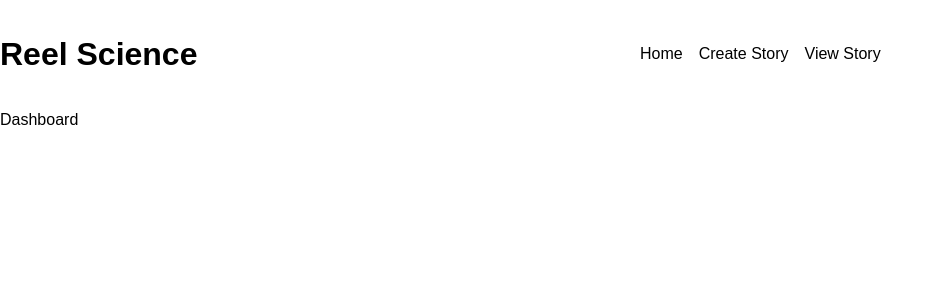
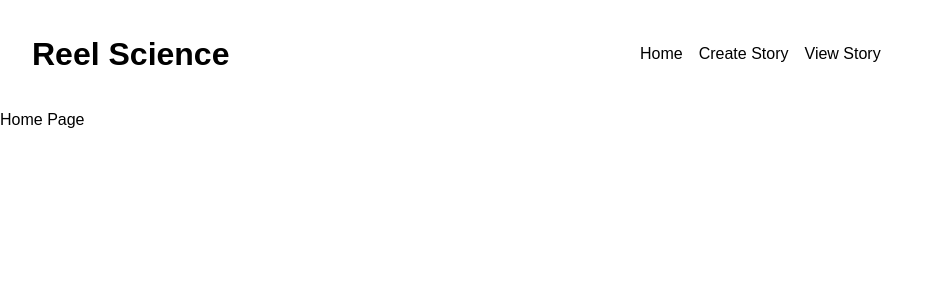
Before and after one commit to Jonathan-Wong-Code/apply-digital-hackathon-for-good, a React (Create React App) app: page / in a window 1280 px wide. Shown: the top 300 px of the page, without its empty margins (0-943 px from the left). Built offline with nearby package versions, Linux system fonts and the light colour scheme.

Commit message:
add home page

```diff
--- a/src/App.js
+++ b/src/App.js
@@ -8,6 +8,7 @@ import Dashboard from "./containers/Dashboard";
 import { StoryProvider } from "./contexts/story";
 import Header from "./components/Header";
 import ReadStory from "./containers/ReadStory";
+import HomePage from "./containers/HomePage";
 
 function App() {
   return (
@@ -16,7 +17,7 @@ function App() {
         <Router>
           <Header />
           <Switch>
-            <Route path="/" exact component={Dashboard} />
+            <Route path="/" exact component={HomePage} />
             <Route path="/createStory" component={CreateStory} />
             <Route path="/createPanel" component={CreatePanel} />
             <Route path="/story/:id" component={Panel} />
--- a/src/components/Header/index.js
+++ b/src/components/Header/index.js
@@ -4,9 +4,7 @@ import "./index.css";
 
 const Header = () => {
   return (
-    <header
-      style={{ display: "flex", alignItems: "center", padding: "32px 0" }}
-    >
+    <header style={{ display: "flex", alignItems: "center", padding: "32px" }}>
       <h1 style={{ width: "100%" }}>Reel Science</h1>
       <nav style={{ width: "100%" }}>
         <ul className="nav-list">
--- a/src/containers/Dashboard/index.js
+++ /dev/null
@@ -1,7 +0,0 @@
-import React from 'react';
-
-const Dashboard = () => {
-  return <div>Dashboard</div>
-}
-
-export default Dashboard;
--- /dev/null
+++ b/src/containers/HomePage/index.css
@@ -0,0 +1,5 @@
+.homepage__body {
+  width: 100vw;
+  height: 100vh;
+  background-image: url("https://images.unsplash.com/photo-1446776811953-b23d57bd21aa?ixid=MXwxMjA3fDB8MHxwaG90by1wYWdlfHx8fGVufDB8fHw%3D&ixlib=rb-1.2.1&auto=format&fit=crop&w=1352&q=80");
+}
--- a/src/containers/HomePage/index.js
+++ b/src/containers/HomePage/index.js
@@ -1,7 +1,7 @@
 import React from "react";
 
 const HomePage = () => {
-  return <div>Home Page</div>;
+  return <section className="homepage__body">Home Page</section>;
 };
 
 export default HomePage;
```
Also changed, not shown: src/containers/AddPanel/index.js (+10 -17 lines).
